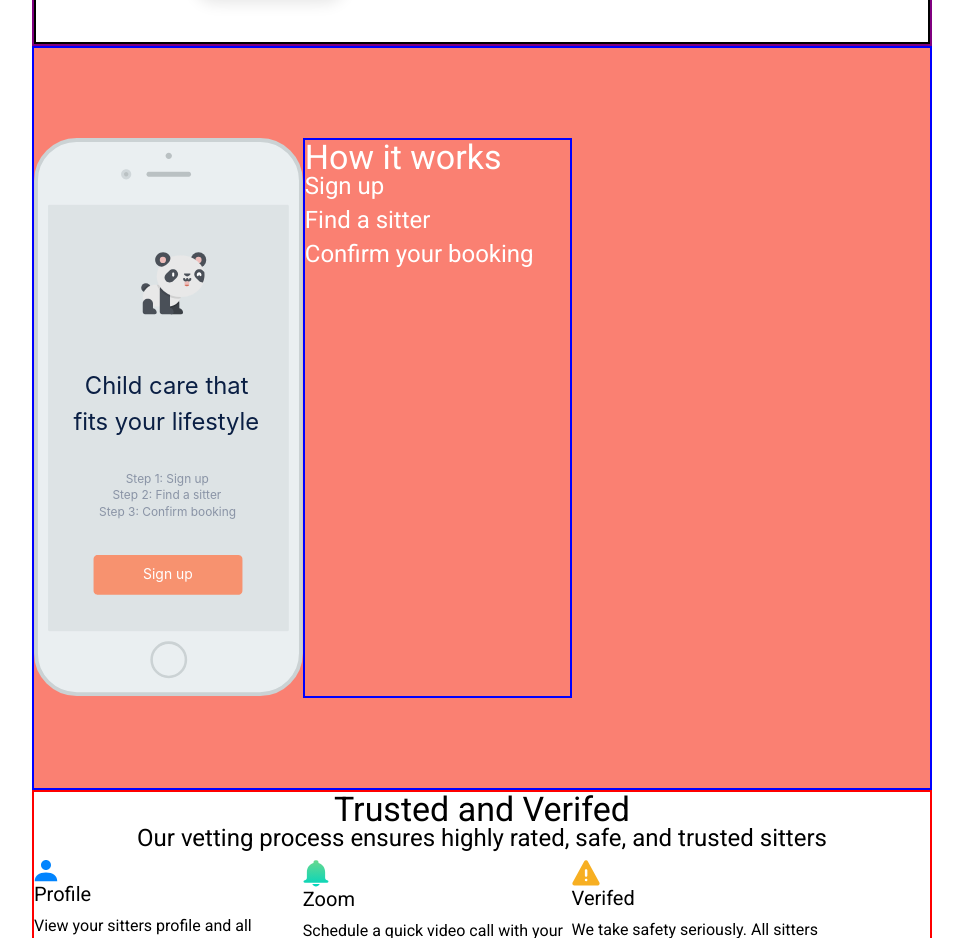
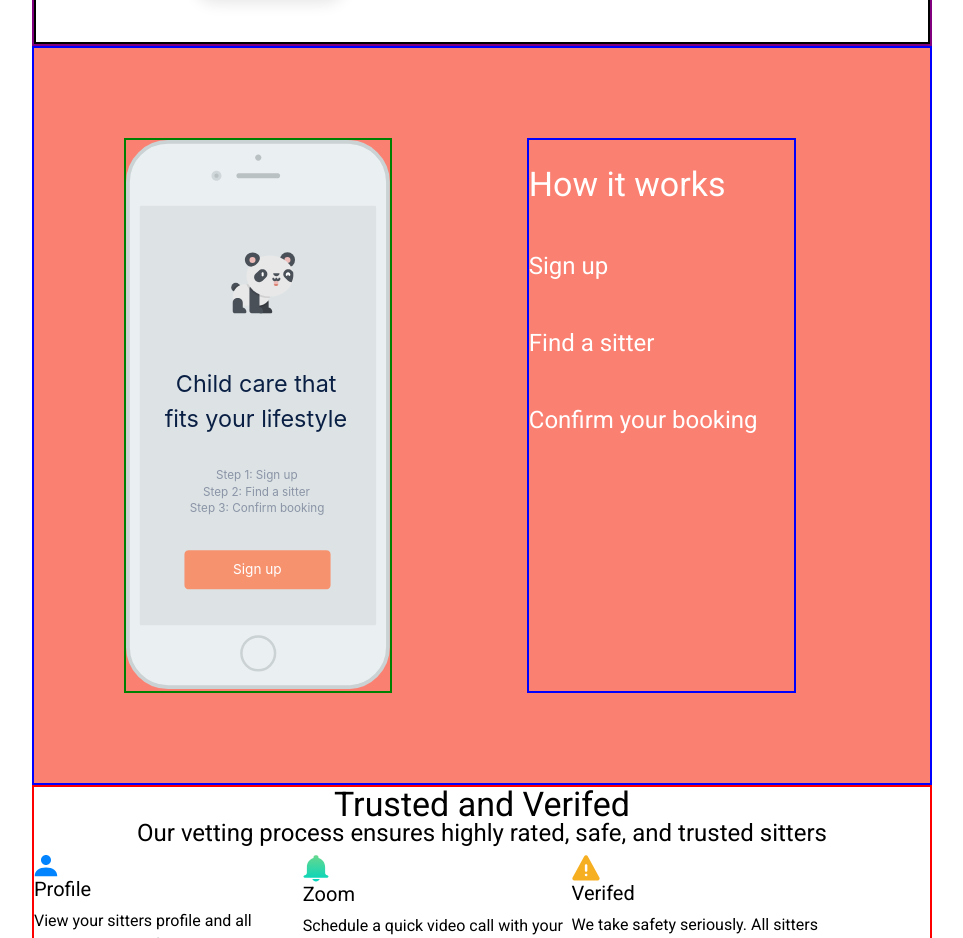
Before and after one commit to Build-Week-NannyScheduler/MarketingPage, a plain HTML site: page index.html in a window 1280 px wide. Shown: the part 1221-2159 px from the top of the page, without its empty margins (158-1121 px from the left). Drawn offline with Linux system fonts and the light colour scheme.

Commit message:
updated complete rough how it works section

```diff
--- a/index.html
+++ b/index.html
@@ -81,7 +81,7 @@
 
     <!-- ***** HOW IT WORKS SECTION ***** -->
     <section class="works-content">
-      <div>
+      <div class="iphone-vector">
         <img
           src="/images/iphone-app.svg"
           alt="iphone app showing panda and sign up button"
--- a/less/how-it-works.less
+++ b/less/how-it-works.less
@@ -3,6 +3,11 @@
   border: 2px solid blue;
   display: flex;
   padding: 10% 0;
+}
+
+.iphone-vector {
+  border: 2px solid green;
+  margin-left: 10%;
 }
 
 div {
@@ -12,4 +17,13 @@ div {
 .works-titles {
   border: 2px solid blue;
   color: white;
+  margin-left: 15%;
+
+  h1 {
+    padding: 10% 0;
+  }
+
+  h2 {
+    padding: 10% 0;
+  }
 }
```
Also changed, not shown: css/index.css.
